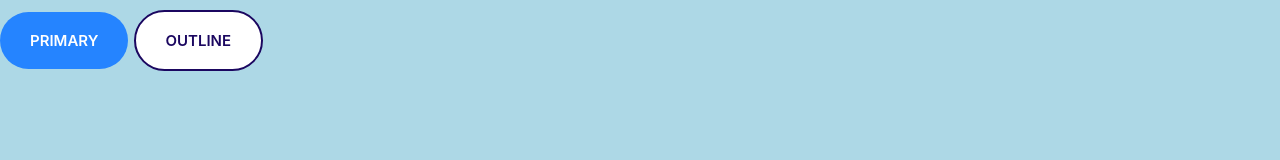
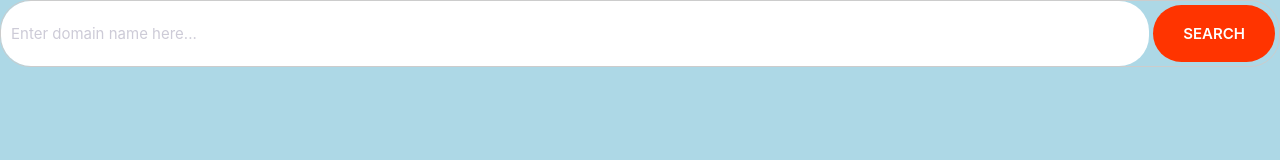
Before and after one commit to vat332/website, a plain HTML site: page index.html in a window 1280 px wide. Drawn offline with Linux system fonts and the light colour scheme; a web font is replaced by a local one.

Commit message:
Build the input group component.

```diff
--- a/css/styles.css
+++ b/css/styles.css
@@ -4,6 +4,8 @@
   --accent-color: #ff3400;
   --headings-color: #1b0760;
   --body-text: #918ca4;
+  --border-color: #ccc;
+  --border-radius: 30px;
 }
 *,
 *::after,
@@ -233,3 +235,40 @@
     font-size: 1.5rem;
   }
 }
+
+/* Inputs */
+
+.input {
+  padding: 1.5rem 3.5rem;
+  border: 1px solid var(--border-color);
+  border-radius: var(--border-radius);
+  outline: 0;
+  color: var(--headings-color);
+  font-size: 2rem;
+}
+
+::placeholder {
+  color: #cdcbd7;
+}
+
+.input-group {
+  border: 1px solid var(--border-color);
+  border-radius: var(--border-radius);
+  display: flex;
+}
+
+.input-group .input {
+  border: 0;
+  flex-grow: 1;
+  padding: 1.5rem 1rem;
+}
+
+.input-group .btn {
+  margin: 4px;
+}
+
+@media screen and (min-width: 1024px) {
+  .input {
+    font-size: 1.5rem;
+  }
+}
--- a/index.html
+++ b/index.html
@@ -12,7 +12,13 @@
     <link rel="stylesheet" href="css/styles.css" />
   </head>
   <body>
-    <button class="btn btn--primary">Primary</button>
-    <button class="btn btn--outline">Outline</button>
+    <div class="input-group">
+      <input
+        type="text"
+        class="input"
+        placeholder="Enter domain name here..."
+      />
+      <button class="btn btn--accent">Search</button>
+    </div>
   </body>
 </html>
```
Also changed, not shown: components/InputGroup.html (added, +4 -0 lines).
